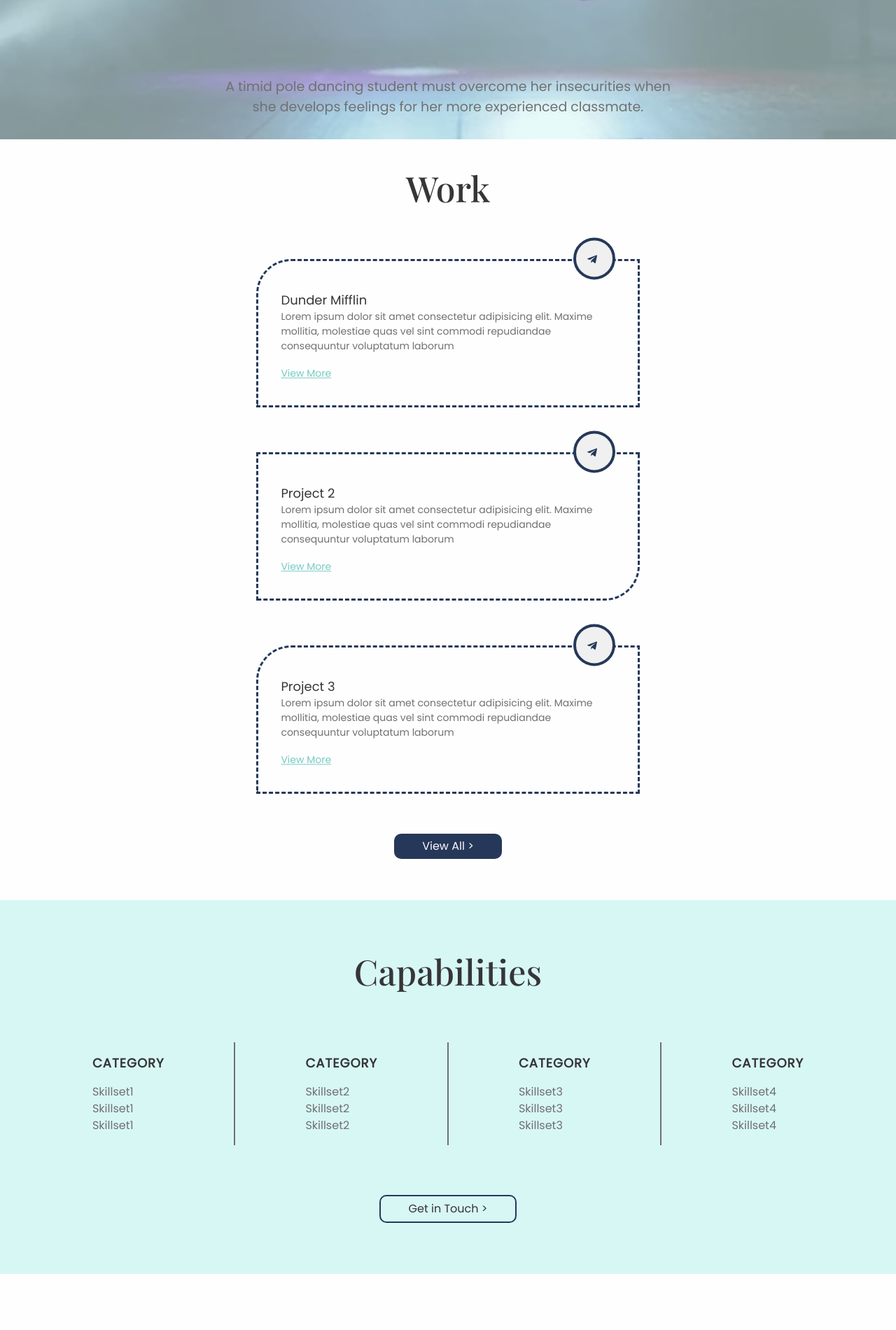
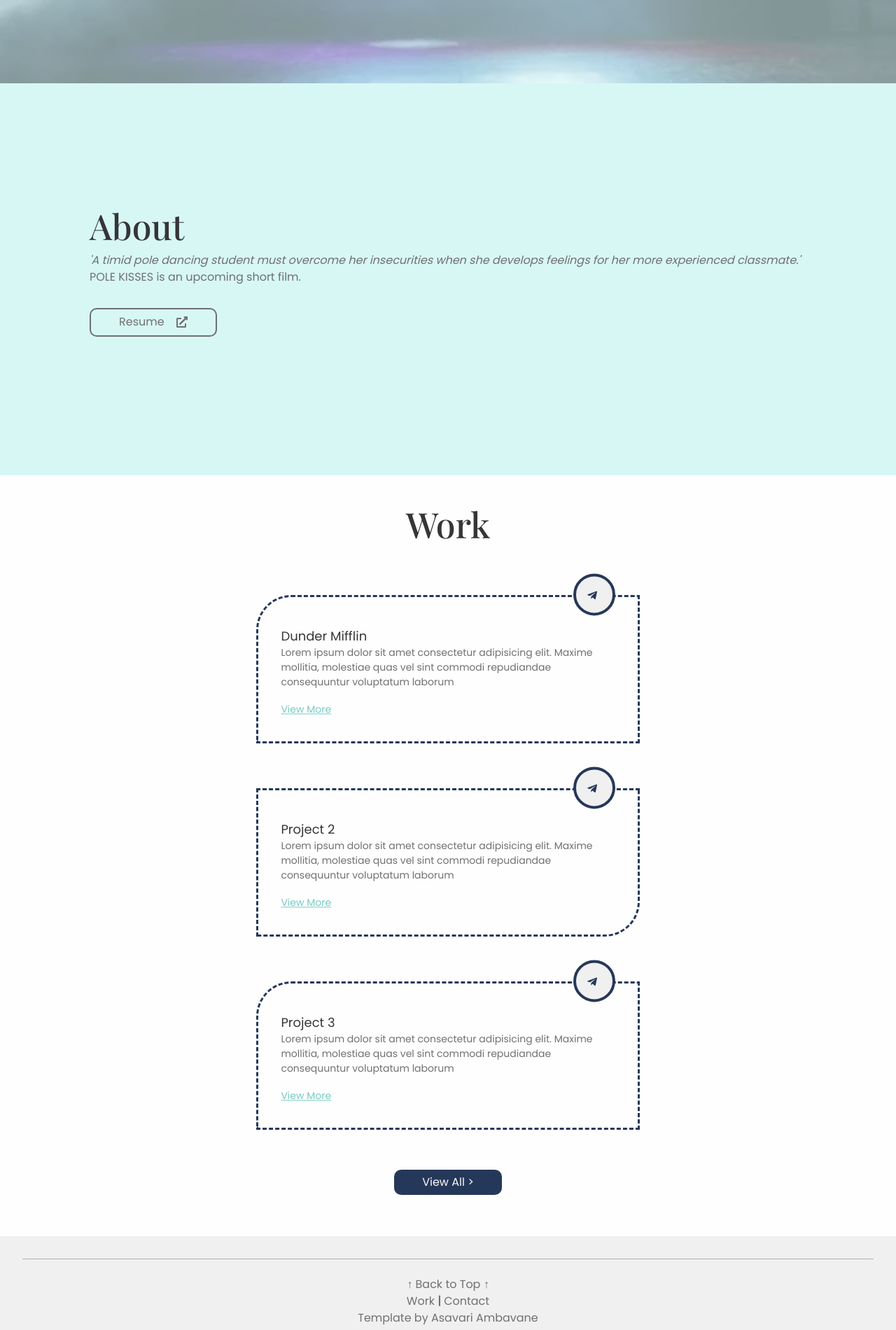
Before and after one commit to shannenallyssa/pole-kissesV2, a Next.js app: page / in a window 1280 px wide. Shown: the part 579-2479 px from the top of the page at 70% size. Built offline with nearby package versions, Linux system fonts and the light colour scheme.

Commit message:
Home Page Edits

```diff
--- a/Components/Contact.js
+++ b/Components/Contact.js
@@ -14,11 +14,11 @@ const Contact = ({ currentTheme }) => {
   const [message, setMessage] = useState('')
   const [submitted, setSubmitted] = useState(false)
 
-  const iconStyles = {
-    backgroundColor: currentTheme.tertiary,
-    color: '#101010',
-    boxShadow: currentTheme.boxShadow,
-  }
+  // const iconStyles = {
+  //   backgroundColor: currentTheme.tertiary,
+  //   color: '#101010',
+  //   boxShadow: currentTheme.boxShadow,
+  // }
 
   const handleSubmit = (e) => {
     e.preventDefault()
@@ -88,8 +88,8 @@ const Contact = ({ currentTheme }) => {
           </div>
         </Stack>
       </form>
-
-      <div style={{ textAlign: 'center', paddingTop: '0.5rem' }}>
+      <div style={{ textAlign: 'center'}}>
+      <p>Or send us a message at </p>
         <Link href={`mailto:${userinfo.contact.email ? userinfo.contact.email : ''}`}><a>{userinfo.contact.email}</a></Link>
       </div>
       {/* {
--- a/Components/Experiences.js
+++ b/Components/Experiences.js
@@ -2,6 +2,8 @@ import React from 'react'
 import { Box, Avatar } from "@chakra-ui/react"
 import styles from '../styles/Work.module.css'
 import { userinfo, headings } from '../Constants/userinfo'
+import Image from 'next/image';
+import placeHolder from '../styles/PoleKisses_LogoTransparent.png'
 
 const Experiences = ({ currentTheme }) => {
     return (
@@ -18,7 +20,8 @@ const Experiences = ({ currentTheme }) => {
                                         <div className={styles.experienceCardContent}>
                                             <h1>{exp.company}</h1>
                                             <div className={styles.avatar}>
-                                                <Avatar size="xl" name={exp.company} src={exp.companylogo} />
+                                               {/* <Avatar size="xl" name={exp.company} src={exp.companylogo} /> */}
+                                               <Image size="xl" name={exp.company} src={placeHolder} width={400} height={400}/>
                                             </div>
                                             <div style={{ position: 'relative', top: '20px' }}>
                                                 <h2>{exp.position}</h2>
--- a/Components/Footer.js
+++ b/Components/Footer.js
@@ -5,7 +5,8 @@ import Link from 'next/link'
 const Footer = ({ currentTheme }) => {
     return (
         <div className={styles.footermain} style={{ backgroundColor: currentTheme.footerColor, color: currentTheme.subtext }}>
-
+            <hr style={{ height: '1px', backgroundColor: currentTheme.subtext, border: 'none', opacity: '0.5' }}></hr>
+            <br/>
                 {/* <Link href='/'><a><h2 className={styles.footerlogo}>{userinfo.logoText}</h2></a></Link> */}
                 {/* <ul>
                     <li className={styles.listHeading}>Socials</li>
@@ -22,15 +23,15 @@ const Footer = ({ currentTheme }) => {
                     <Link href='/'><a><h1>↑ Back to Top ↑ </h1></a></Link>
 
 
-                    <Link href='/#about'><a> About </a></Link>
-                    <b>|</b>
+                    {/* <Link href='/#about'><a> About </a></Link>
+                    <b>|</b> */}
                     <Link href='/work'><a> Work </a></Link>
                     <b>|</b>
                     <Link href='/contact'><a> Contact </a></Link>
 
 
-            <hr style={{ height: '1px', backgroundColor: currentTheme.subtext, border: 'none', opacity: '0.5' }}></hr>
-            <h2 className={styles.footercontent}>Template by Asavari Ambavane</h2>
+            {/* <hr style={{ height: '1px', backgroundColor: currentTheme.subtext, border: 'none', opacity: '0.5' }}></hr> */}
+            <h2 className={styles.footercontent} style={{color: currentTheme.lightText}}>Template by Asavari Ambavane</h2>
         </div>
     )
 }
--- a/Components/HeadTag.js
+++ b/Components/HeadTag.js
@@ -5,7 +5,7 @@ import { userinfo } from '../Constants/userinfo'
 const HeadTag = ({page}) => {
     return (
         <Head>
-            {/* <title>{`${userinfo.logoText} | ${page}`}</title> */}
+            <title>{`${userinfo.logoText} | ${page}`}</title>
             <link rel="icon" href="/favicon.jpg" />
             <meta name="title" content={userinfo.logoText} />
             <meta name="description" content={userinfo.greeting.subtitle} />
--- a/Components/HomePage.js
+++ b/Components/HomePage.js
@@ -9,6 +9,7 @@ import { userinfo, ctaTexts, headings } from '../Constants/userinfo'
 import Education from './Education'
 import Image from 'next/image';
 import blog from '../styles/PoleKisses_LogoTransparent.png'
+import Contact from './Contact'
 
 
 const HomePage = ({ currentTheme }) => {
@@ -18,8 +19,16 @@ const HomePage = ({ currentTheme }) => {
                 {/* <h1 className={styles.heading}>{userinfo.greeting.title}</h1> */}
                 {/* <img src={"/styles/PoleKisses_LogoTransparent.png"} /> */}
                 <Image src={blog} alt='thumbnail image' height='600' width='600'/>
-                <h2 className={styles.subheading} style={{ color: currentTheme.subtext }}>{userinfo.greeting.subtitle}</h2>
+                {/* <h2 className={styles.subheading} style={{ color: currentTheme.subtext }}>{userinfo.greeting.subtitle}</h2> */}
                 {/* <Link href="#work"><a className={styles.cta1} style={{ backgroundColor: currentTheme.accent, color: currentTheme.contrastText, boxShadow: currentTheme.boxShadow }}>{ctaTexts.landingCTA}</a></Link> */}
+            </div>
+            <div id="about" className={styles.homeAboutSection} style={{ backgroundColor: currentTheme.secondary }}>
+                <h1 className={styles.workheading} data-aos="fade-up">{headings.about}</h1>
+                <i><p className={styles.aboutText} style={{ color: currentTheme.subtext }} data-aos="fade-up">{userinfo.about.logline}</p></i>
+                <p className={styles.aboutText} style={{ color: currentTheme.subtext }} data-aos="fade-up">{userinfo.about.content}</p>
+                <div data-aos="fade-up" style={{ textAlign: 'center', padding: '1rem 0', margin: '1rem 0', position: 'relative', display: 'flex', color: currentTheme.subtext }}>
+                    <Link href={userinfo.about.resume} target="_blank"><a className={styles.cta4} style={{ background: 'transparent', border: `2px solid ${currentTheme.subtext}`, display: 'flex', alignItems: 'center' }}>{ctaTexts.resumeCTA}&nbsp;&nbsp;&nbsp;&nbsp;<FontAwesomeIcon width="15px" height="15px" icon={faExternalLinkAlt} /></a></Link>
+                </div>
             </div>
             <div className={styles.homeWorkSection} id="work">
                 <h1 className={styles.workheading} data-aos="fade-up">{headings.workHomePage}</h1>
@@ -34,21 +43,14 @@ const HomePage = ({ currentTheme }) => {
                 }
                 <div style={{ textAlign: 'center', paddingBottom: '2rem' }}><Link href="/work"><a className={styles.cta3} style={{ backgroundColor: currentTheme.accent, color: currentTheme.contrastText }}>{ctaTexts.workCTA} <span>&gt;</span></a></Link></div>
             </div>
-            <div id="skills" className={styles.homeSkillSection} style={{ backgroundColor: currentTheme.secondary }}>
+            {/* <div id="skills" className={styles.homeSkillSection} style={{ backgroundColor: currentTheme.secondary }}>
                 <Skills currentTheme={currentTheme} />
             </div>
             <div>
                 {
                     userinfo.education.visible ? <Education currentTheme={currentTheme} /> : null
                 }
-            </div>
-            <div id="about" className={styles.homeAboutSection} style={{ backgroundColor: currentTheme.secondary }}>
-                <h1 className={styles.workheading} data-aos="fade-up">{headings.about}</h1>
-                <p className={styles.aboutText} style={{ color: currentTheme.subtext }} data-aos="fade-up">{userinfo.about.content}</p>
-                <div data-aos="fade-up" style={{ textAlign: 'center', padding: '1rem 0', margin: '1rem 0', position: 'relative', display: 'flex', color: currentTheme.subtext }}>
-                    <Link href={userinfo.about.resume} target="_blank"><a className={styles.cta4} style={{ background: 'transparent', border: `2px solid ${currentTheme.subtext}`, display: 'flex', alignItems: 'center' }}>{ctaTexts.resumeCTA}&nbsp;&nbsp;&nbsp;&nbsp;<FontAwesomeIcon width="15px" height="15px" icon={faExternalLinkAlt} /></a></Link>
-                </div>
-            </div>
+            </div> */}
         </div>
     )
 }
--- a/Constants/theme.js
+++ b/Constants/theme.js
@@ -15,11 +15,25 @@ export const lightTheme = {
     name: 'dark',
     body: '#000000',
     text: '#FAFAFA',
-    subtext: '#000000',
+    subtext: '#FAFAFA',
     secondary: '#000000',
-    tertiary: '#000000',
+    tertiary: '#FAFAFA',
+    lightText: '#BA9BB4',
     accent: '#FF66E3',
-    boxShadow: '0px 2px 10px -2px rgba(51, 51, 51, 0.5)',
-    contrastText: '##FAFAFA',
-    footerColor: '#000000'
+    boxShadow: '0px 2px 10px -2px rgba(134, 134, 134, 0.5)',
+    contrastText: '#FAFAFA',
+    footerColor: '#000000',
   }
+
+  // export const darkTheme = {
+  //   name: 'dark',
+  //   body: '#000000',
+  //   text: '#FAFAFA',
+  //   subtext: '#000000',
+  //   secondary: '#000000',
+  //   tertiary: '#000000',
+  //   accent: '#FF66E3',
+  //   boxShadow: '0px 2px 10px -2px rgba(51, 51, 51, 0.5)',
+  //   contrastText: '##FAFAFA',
+  //   footerColor: '#000000'
+  // }
--- a/Constants/userinfo.js
+++ b/Constants/userinfo.js
@@ -19,7 +19,7 @@ export const userinfo = {
     greeting: {
         //this text goes on your landing page
         title: "POLE KISSES",
-        subtitle: "A timid pole dancing student must overcome her insecurities when she develops feelings for her more experienced classmate."
+        subtitle: "A Short Film"
     },
     capabilities: [
         //this text goes on your home page in table format.
@@ -44,7 +44,8 @@ export const userinfo = {
     ],
     about: {
         //this text goes at the bottom of your home page.
-        content: "'Do I need to be liked? Absolutely not. I like to be liked. I enjoy being liked. I have to be liked. But it’s not like this compulsive need like my need to be praised.' Whatever the situation or conflict might be, it can almost always be traced back to this need. His conference room characters, fun runs, and copious amounts of office parties are all aimed at his need to be praised.",
+        logline: "'A timid pole dancing student must overcome her insecurities when she develops feelings for her more experienced classmate.'",
+        content:"POLE KISSES is an upcoming short film. ",
         resume: "/" //link your resume here. it can be drive link or any other link
     },
     education: {
@@ -107,7 +108,7 @@ export const headings = {
     workHomePage: 'Work',
     workMainPage: 'Projects',
     capabilities: 'Capabilities',
-    about: 'About Me',
+    about: 'About',
     education: 'Education',
     experience: 'Experiences',
     blogs: 'I write!',
--- a/styles/Home.module.css
+++ b/styles/Home.module.css
@@ -1,5 +1,5 @@
 .homeheading{
-  height: 90vh;
+  height: 80vh;
   width: 100%;
   text-align: center;
   position: relative;
@@ -168,7 +168,7 @@
     top: 0;
     width: 100%;
     height: 100%;
-    background-image: url('about.jpg');
+    /* background-image: url('placeholder2.jpg'); */
     background-repeat: no-repeat;
     background-size: cover;
     background-position: 100%;
@@ -176,10 +176,10 @@
 }
 
 .aboutText{
-  text-align: left;
+  /* text-align: center;
   width: 40%;
   margin-top: 1rem;
-  position: relative;
+  position: center; */
 }
 
 .educationWrapper{
--- a/styles/NavbarFooter.module.css
+++ b/styles/NavbarFooter.module.css
@@ -50,7 +50,7 @@
 .footercontent{
   text-align: center;
   font-size: 16px;
-  margin-top: 2rem;
+  /* margin-top: 2rem; */
 }
 
 .footertable {
```
Also changed, not shown: styles/placeholder2.jpg (added).
